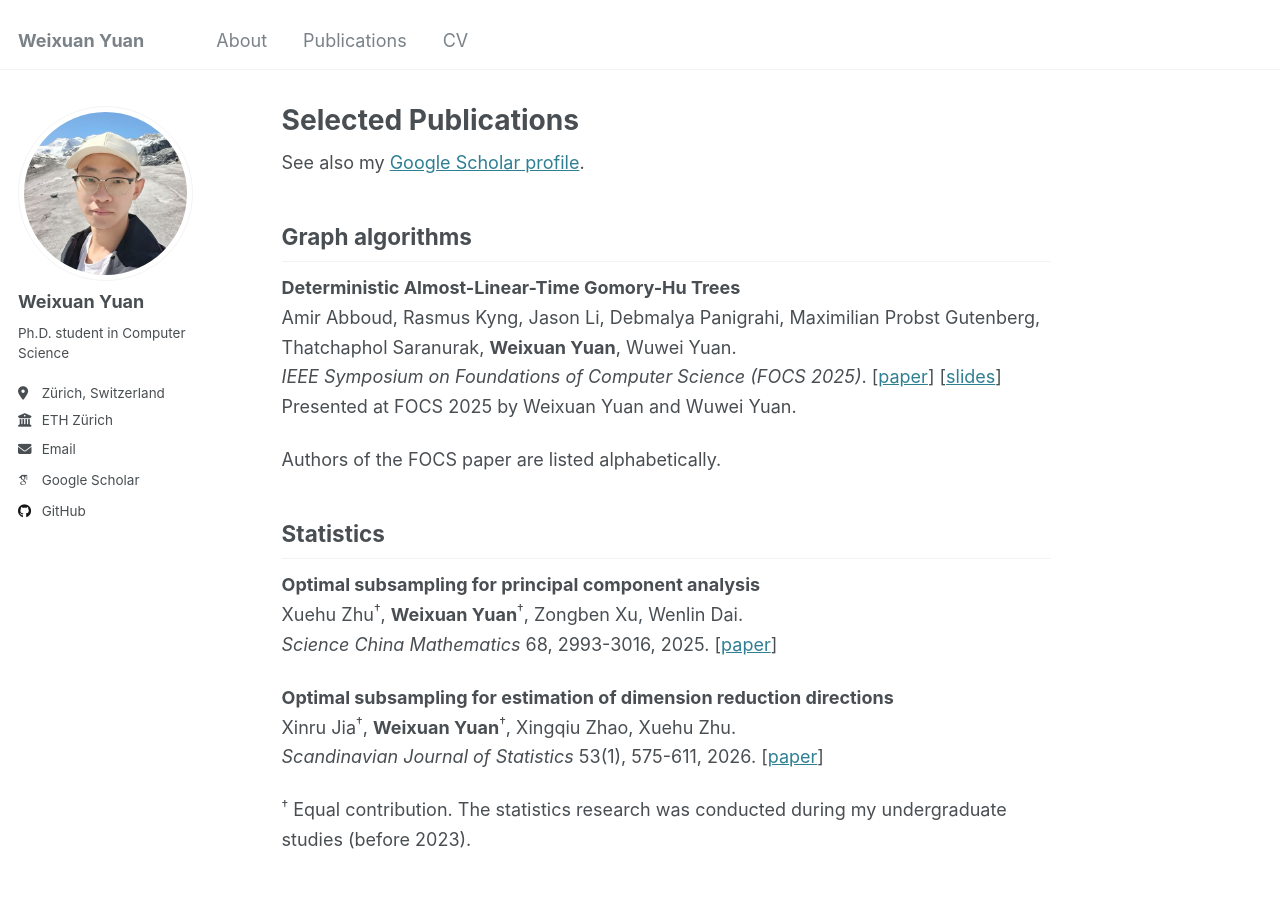
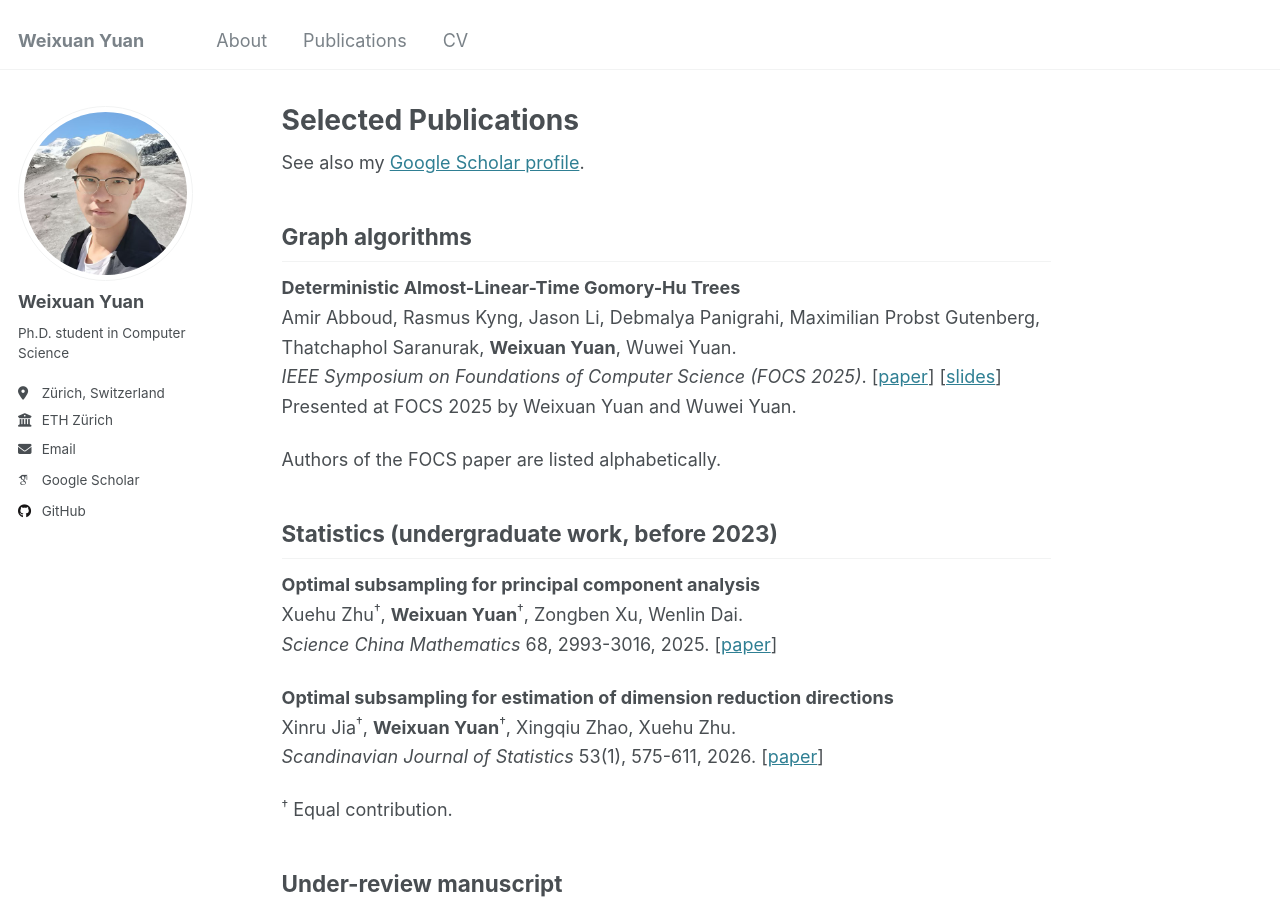
Before and after one commit to yzll0/yzll0.github.io, a Jekyll site: the page built from _pages/publications.md, in a window 1280 px wide and 900 px high. Built offline with Jekyll 4.4.1, drawn with Linux system fonts in a browser that asks for light colours; some web fonts are replaced.

Commit message:
Homepage: up to 6 months; statistics heading note

```diff
--- a/_pages/publications.md
+++ b/_pages/publications.md
@@ -15,7 +15,7 @@ Presented at FOCS 2025 by Weixuan Yuan and Wuwei Yuan.
 
 Authors of the FOCS paper are listed alphabetically.
 
-## Statistics
+## Statistics (undergraduate work, before 2023)
 
 **Optimal subsampling for principal component analysis**
 Xuehu Zhu<sup>†</sup>, **Weixuan Yuan**<sup>†</sup>, Zongben Xu, Wenlin Dai.
@@ -25,7 +25,7 @@ Xuehu Zhu<sup>†</sup>, **Weixuan Yuan**<sup>†</sup>, Zongben Xu, Wenlin Dai.
 Xinru Jia<sup>†</sup>, **Weixuan Yuan**<sup>†</sup>, Xingqiu Zhao, Xuehu Zhu.
 *Scandinavian Journal of Statistics* 53(1), 575-611, 2026. [[paper](https://doi.org/10.1111/sjos.70052)]
 
-<sup>†</sup> Equal contribution. The statistics research was conducted during my undergraduate studies (before 2023).
+<sup>†</sup> Equal contribution.
 
 ## Under-review manuscript
 
```
Also changed, not shown: _pages/about.md (+1 -1 lines).
